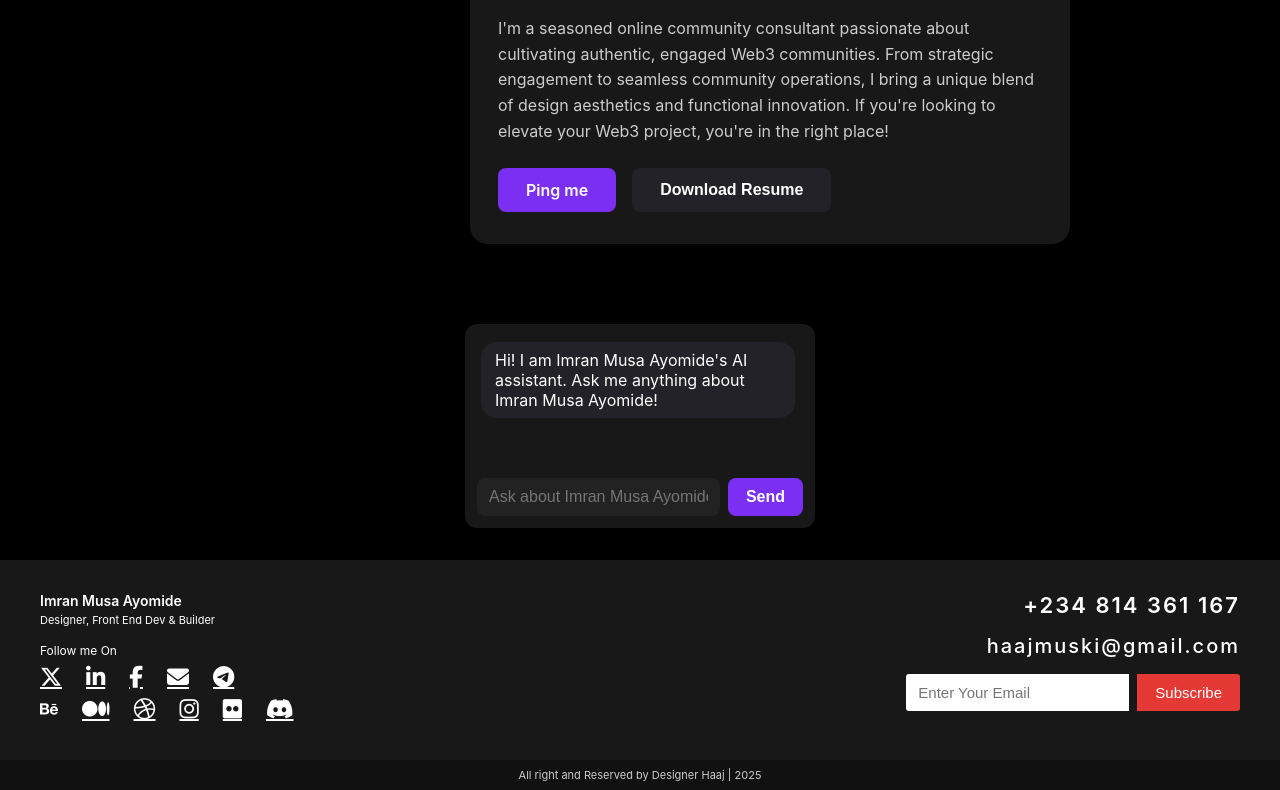
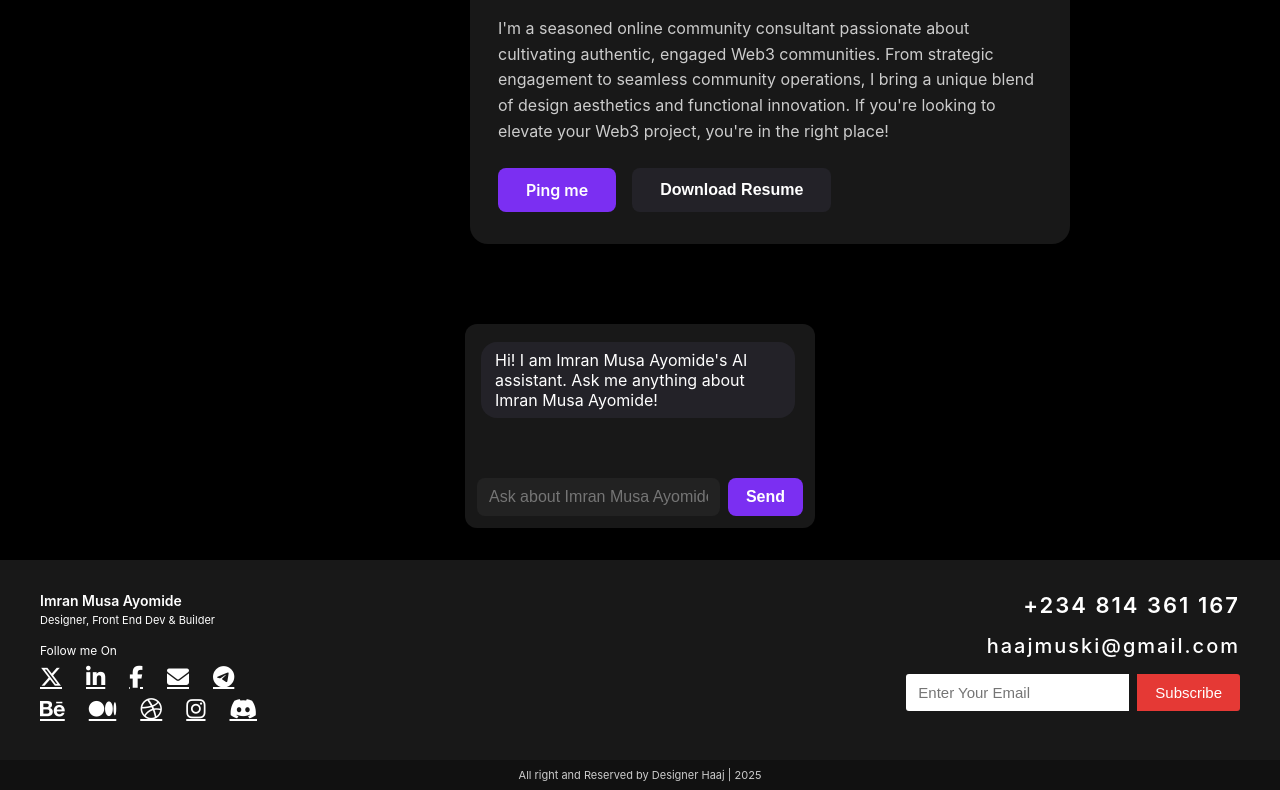
Before and after one commit to ImranMusaAyomide/portfolio.boi, a React (Create React App) app: page / in a window 1280 px wide. Shown: the part 2355-3145 px from the top of the page. Built offline with nearby package versions, Linux system fonts and the light colour scheme; the HTML template or start-up script is replaced by a standard one.

Commit message:
done the correction on footer affecting deployement again

```diff
--- a/src/Footer.js
+++ b/src/Footer.js
@@ -18,11 +18,10 @@ const Footer = () => {
               <a href="https://t.me/haajsensie" aria-label="Telegram" target="_blank" rel="noopener noreferrer"><i className="fab fa-telegram-plane"></i></a>
             </div>
             <div className="footer-icons-row">
-              <button aria-label="Behance" className="footer-icon-btn"><i className="fab fa-behance"></i></button>
+              <a href="https://www.behance.net/designerhaaj" aria-label="Behance" target="_blank" rel="noopener noreferrer"><i className="fab fa-behance"></i></a>
               <a href="https://medium.com/@haajmuskid" aria-label="Medium" target="_blank" rel="noopener noreferrer"><i className="fab fa-medium"></i></a>
               <a href="https://dribbble.com/haajeth" aria-label="Dribbble" target="_blank" rel="noopener noreferrer"><i className="fab fa-dribbble"></i></a>
               <a href="https://www.instagram.com/haajboiz?igsh=MW01MnB5bTM5c3l0NQ==" aria-label="Instagram" target="_blank" rel="noopener noreferrer"><i className="fab fa-instagram"></i></a>
-              <a href="#" aria-label="Flickr"><i className="fab fa-flickr"></i></a>
               <a href="https://discord.com/users/961653685618880532" aria-label="Discord" target="_blank" rel="noopener noreferrer"><i className="fab fa-discord"></i></a>
             </div>
           </div>
```
